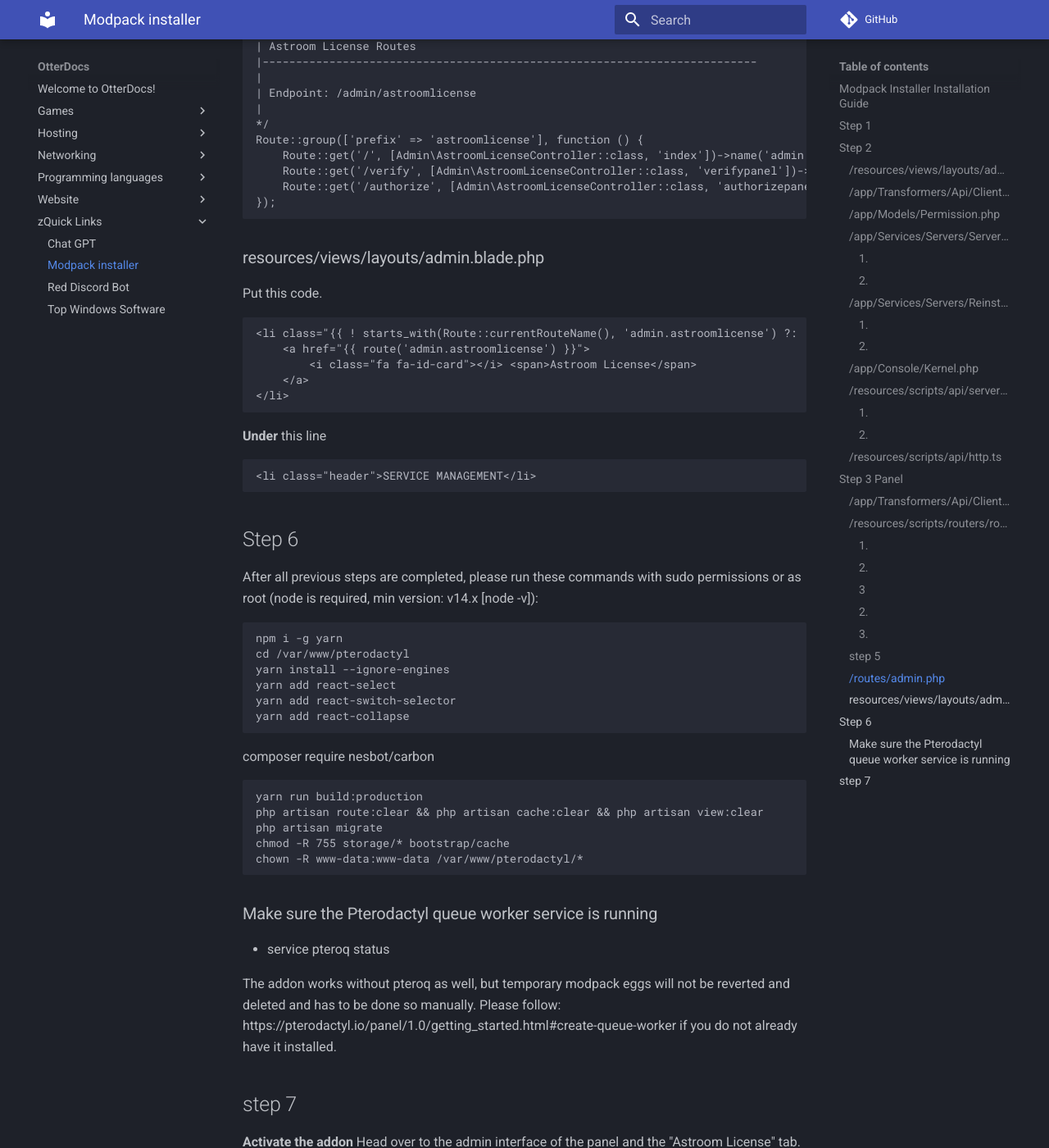
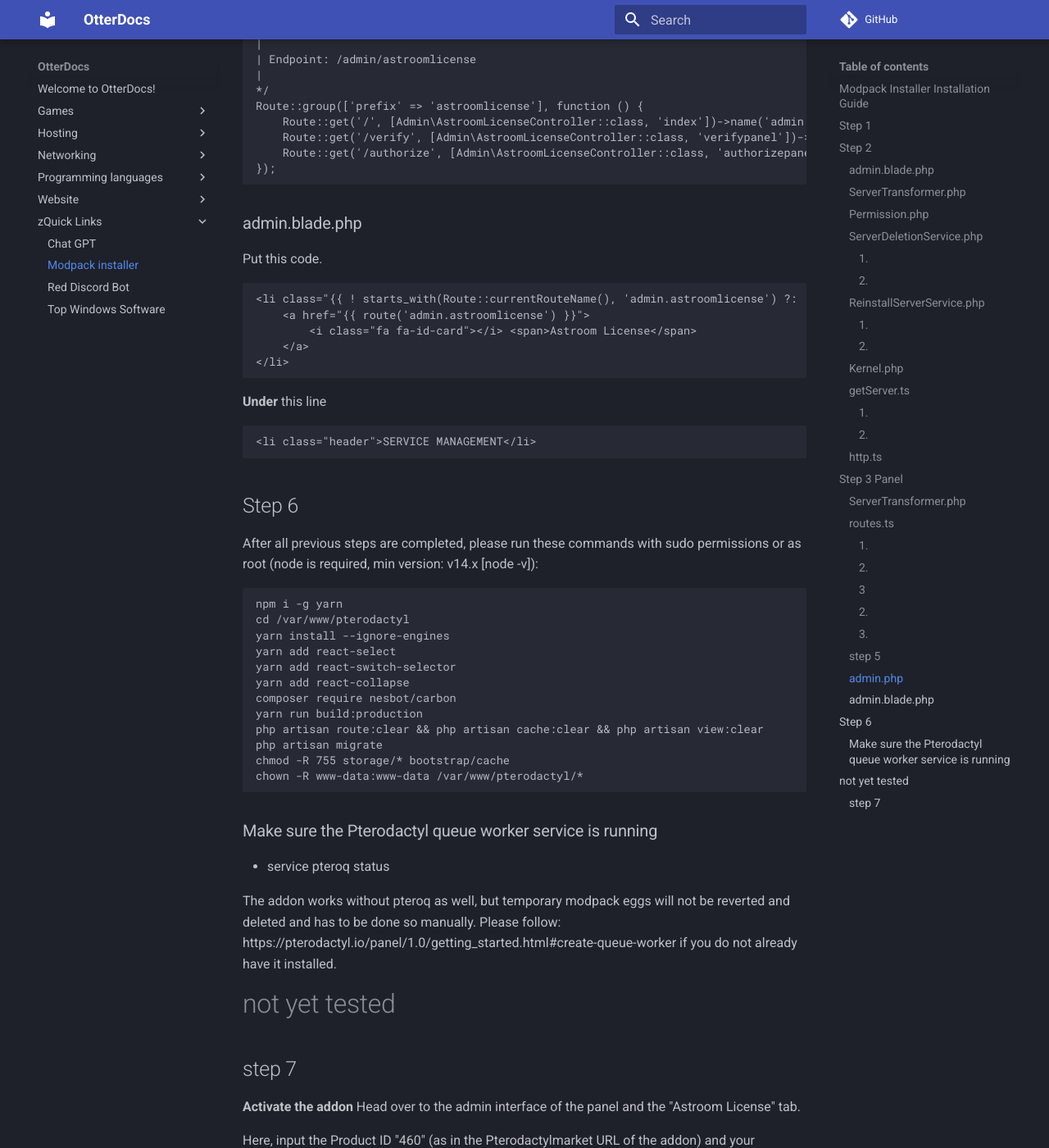
Before and after one commit to DeeKahy/OtterDocs, an MkDocs documentation site: the page built from docs/zQuick-Links/Modpack-installer.md, in a window 1280 px wide and 1400 px high, scrolled down 6852 px. Shown: the whole window at 82% size. Built offline with MkDocs 1.6.1 and Material for MkDocs 9.7.7, drawn with Linux system fonts in a browser that asks for light colours; comment, search, counter and statistics services are not loaded; some of the changed text lies outside the part shown.

Commit message:
Update Modpack-installer.md

````diff
--- a/docs/zQuick-Links/Modpack-installer.md
+++ b/docs/zQuick-Links/Modpack-installer.md
@@ -8,7 +8,7 @@
 ## Step 2
 Modify all the files listed exactly how the guide describes.
 
-### /resources/views/layouts/admin.blade.php
+### admin.blade.php
 
 Put this code.
 ```php
@@ -28,7 +28,7 @@
                         </li>
 ```
 
-### /app/Transformers/Api/Client/ServerTransformer.php
+### ServerTransformer.php
 Put this code.
 ```php
 'nest_id' => $server->nest_id,
@@ -42,7 +42,7 @@
 
 
 
-### /app/Models/Permission.php
+### Permission.php
 
 Put this code.
 ```php
@@ -59,7 +59,7 @@
 'websocket' => [
 ```
 
-### /app/Services/Servers/ServerDeletionService.php
+### ServerDeletionService.php
 #### 1.
 
 Put this code.
@@ -87,7 +87,7 @@
 use Pterodactyl\Exceptions\Http\Connection\DaemonConnectionException;
 ```
 
-### /app/Services/Servers/ReinstallServerService.php
+### ReinstallServerService.php
 #### 1.
 
 Put this code.
@@ -115,7 +115,7 @@
 use Pterodactyl\Exceptions\Http\Connection\DaemonConnectionException;
 ```
 
-### /app/Console/Kernel.php
+### Kernel.php
 
 Put this code.
 ```php
@@ -129,7 +129,7 @@
 ```
 
 
-### /resources/scripts/api/server/getServer.ts
+### getServer.ts
 
 #### 1.
 
@@ -162,7 +162,7 @@
     ),
 ```
 
-### /resources/scripts/api/http.ts
+### http.ts
 Change this `timeout: 20000,` to `timeout: 40000`
 
 The line is **Under**
@@ -173,7 +173,7 @@
 ## Step 3 Panel
 Version 1.9.0 and UP
 
-### /app/Transformers/Api/Client/ServerTransformer.php
+### ServerTransformer.php
 Put this code.
 ```php
 'nest_id' => $server->nest_id,
@@ -186,7 +186,7 @@
 ```
 
 
-### /resources/scripts/routers/routes.ts
+### routes.ts
 #### 1.
 Put this code
 ```ts
@@ -314,7 +314,7 @@
     The licensing controller only has to be installed once for all of my addons. If you have installed any of my addons previously there is a high chance that it is already installed.
     Check that the "Astrooms License" tab exists in the admin interface. If it does not, you must do the following: Modify the file under this step exactly how the guide describes.
 
-### /routes/admin.php
+### admin.php
 Please insert this code at bottom of the file.
 
 ```php
@@ -333,7 +333,7 @@
 });
 ```
 
-### resources/views/layouts/admin.blade.php
+### admin.blade.php
 
 Put this code.
 ```php
@@ -358,9 +358,7 @@
 yarn add react-select
 yarn add react-switch-selector
 yarn add react-collapse
-```
 composer require nesbot/carbon
-```
 yarn run build:production
 php artisan route:clear && php artisan cache:clear && php artisan view:clear
 php artisan migrate
@@ -374,6 +372,9 @@
 
 The addon works without pteroq as well, but temporary modpack eggs will not be reverted and deleted and has to be done so manually. Please follow: https://pterodactyl.io/panel/1.0/getting_started.html#create-queue-worker if you do not already have it installed.
 
+
+
+# not yet tested
 
 ## step 7
 **Activate the addon**
````
